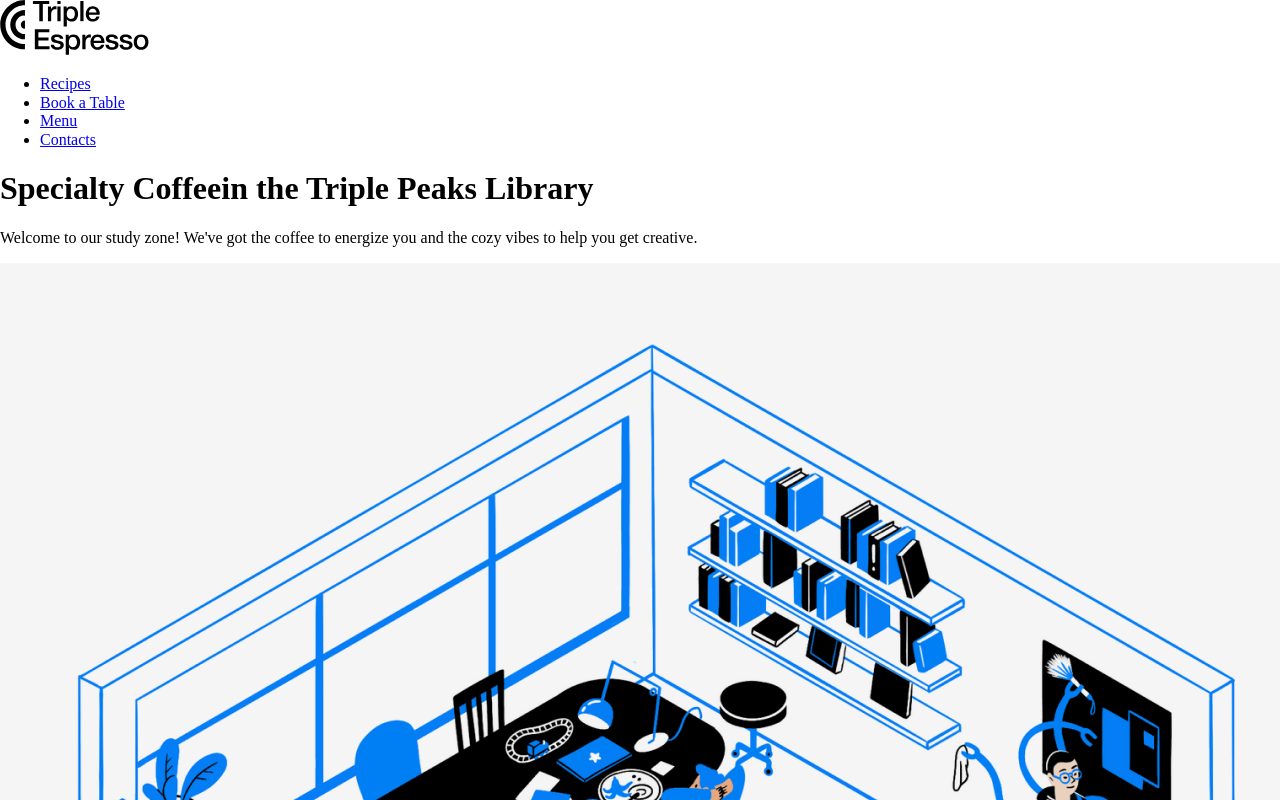
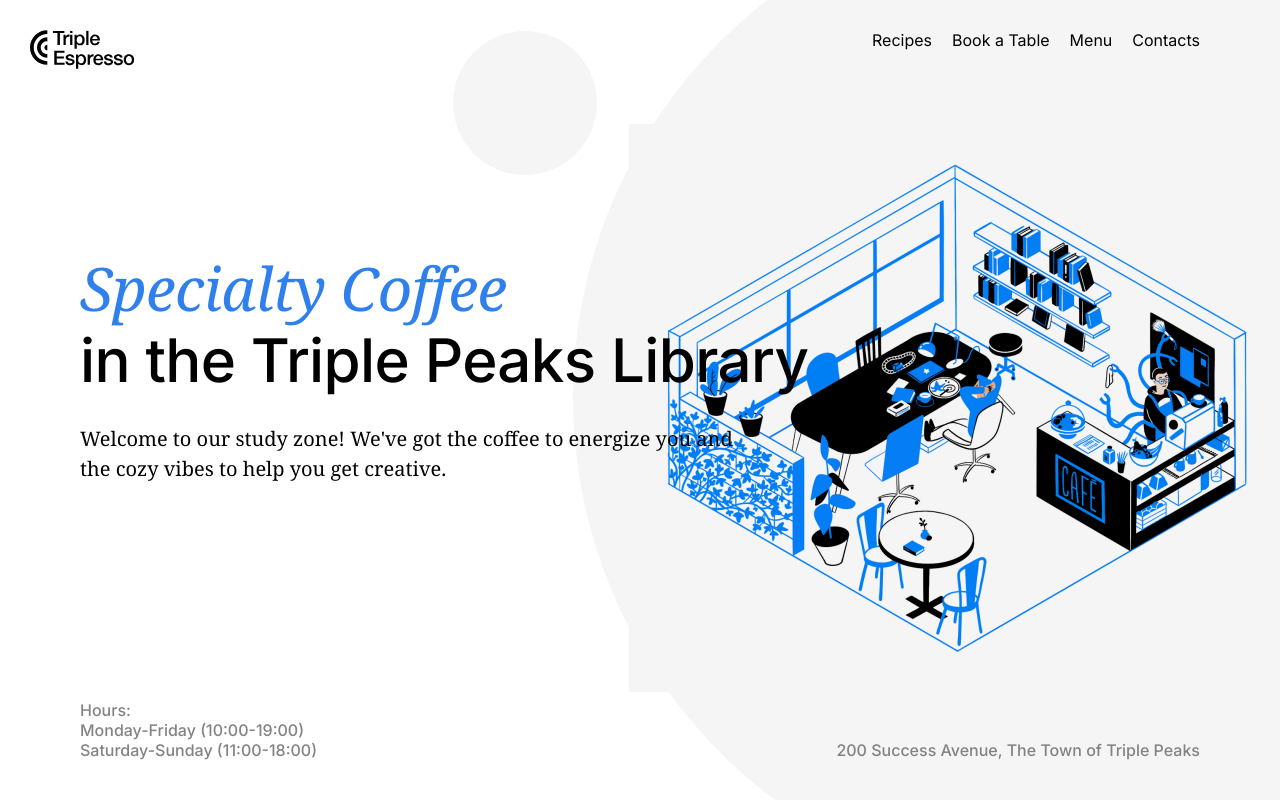
Before and after one commit to lorenanator/se_project_coffeeshop, a plain HTML site: page index.html in a window 1280 px wide. Shown: the top 800 px of the page. Drawn offline with Linux system fonts and the light colour scheme.

Commit message:
attempt 3

```diff
--- a/pages/index.css
+++ b/pages/index.css
@@ -1,10 +1,10 @@
-@import url(/./vendor/normalize.css);
-@import url(./blocks/page.css);
-@import url(./blocks/header.css);
-@import url(./blocks/nav.css);
-@import url(./blocks/recipes.css);
-@import url(./blocks/reservation.css);
-@import url(./blocks/form.css);
-@import url(./blocks/menu.css);
-@import url(./blocks/about.css);
-@import url(./blocks/footer.css);
+@import url(/../vendor/normalize.css);
+@import url(../blocks/page.css);
+@import url(../blocks/header.css);
+@import url(../blocks/nav.css);
+@import url(../blocks/recipes.css);
+@import url(../blocks/reservation.css);
+@import url(../blocks/form.css);
+@import url(../blocks/menu.css);
+@import url(../blocks/about.css);
+@import url(../blocks/footer.css);
```
